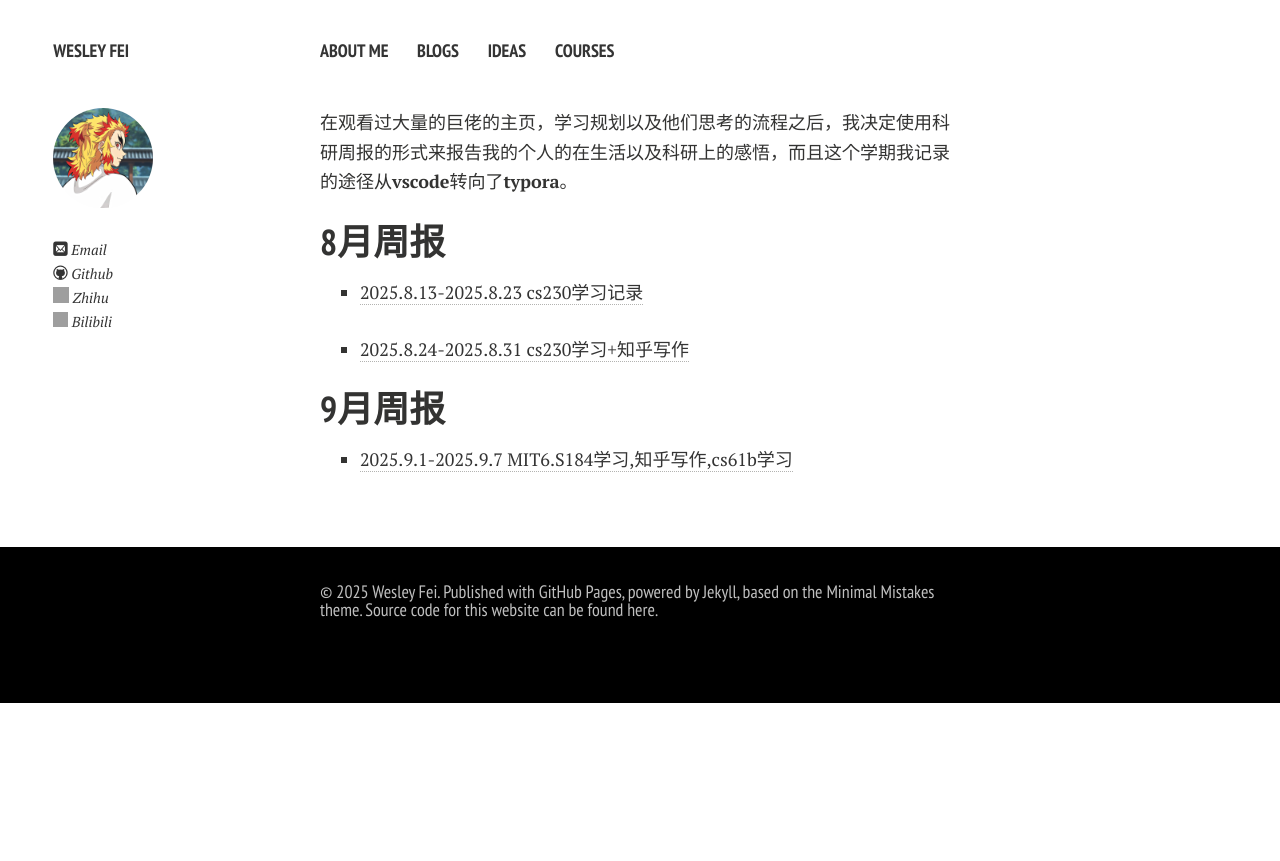
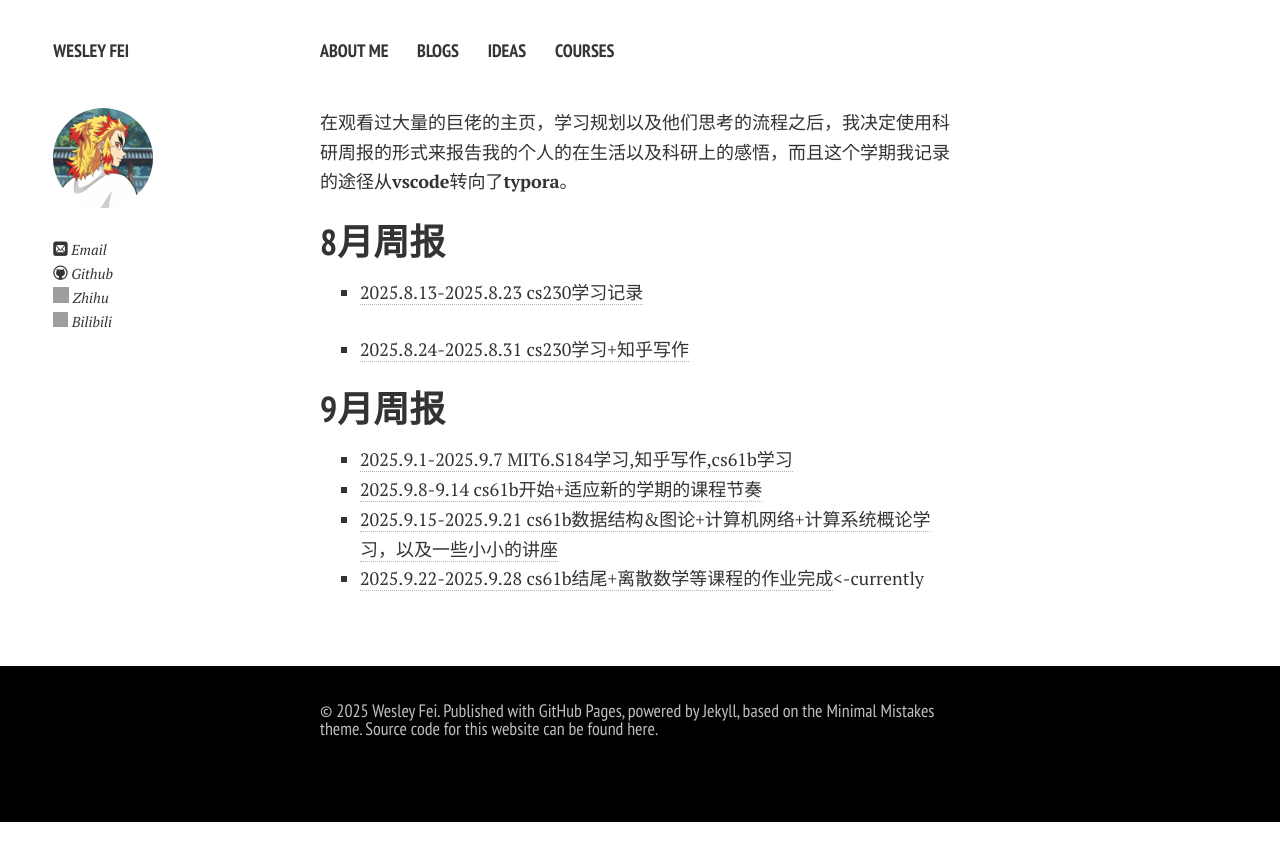
Before and after one commit to wesleyfei1/wesleyfei1.github.io, a Jekyll site: the page built from blogs/Sophomore-Fall/index.md, in a window 1280 px wide. Shown: the top 861 px of the page. Built offline with Jekyll 4.4.1, drawn with Linux system fonts in a browser that asks for light colours; nearby versions of some CDN libraries; our own code applies the rules of GitHub Pages for plain Markdown files; comment, search, counter and statistics services are not loaded; a style sheet for code colours, icons or effects is not loaded.

Commit message:
2025.9.22 add this week's blog & update the blog.md&& blog/index.md && update the blog of 9.22 version1

```diff
--- a/blogs/Sophomore-Fall/index.md
+++ b/blogs/Sophomore-Fall/index.md
@@ -14,3 +14,6 @@ title: weekly report
 
 ## 9月周报
 - [2025.9.1-2025.9.7 MIT6.S184学习,知乎写作,cs61b学习](https://wesleyfei1.github.io/blogs/Sophomore-Fall/9.1-9.7)
+- [2025.9.8-9.14 cs61b开始+适应新的学期的课程节奏](https://wesleyfei1.github.io/blogs/Sophomore-Fall/9.8-9.14)
+- [2025.9.15-2025.9.21 cs61b数据结构&图论+计算机网络+计算系统概论学习，以及一些小小的讲座](https://wesleyfei1.github.io/blogs/Sophomore-Fall/9.15-9.21)
+- [2025.9.22-2025.9.28 cs61b结尾+离散数学等课程的作业完成](https://wesleyfei1.github.io/blogs/Sophomore-Fall/9.22-9.28)<-currently
```
Also changed, not shown: blogs.md (+1 -1 lines), blogs/Sophomore-Fall/9.22-9.28.md (+2 -0 lines).
